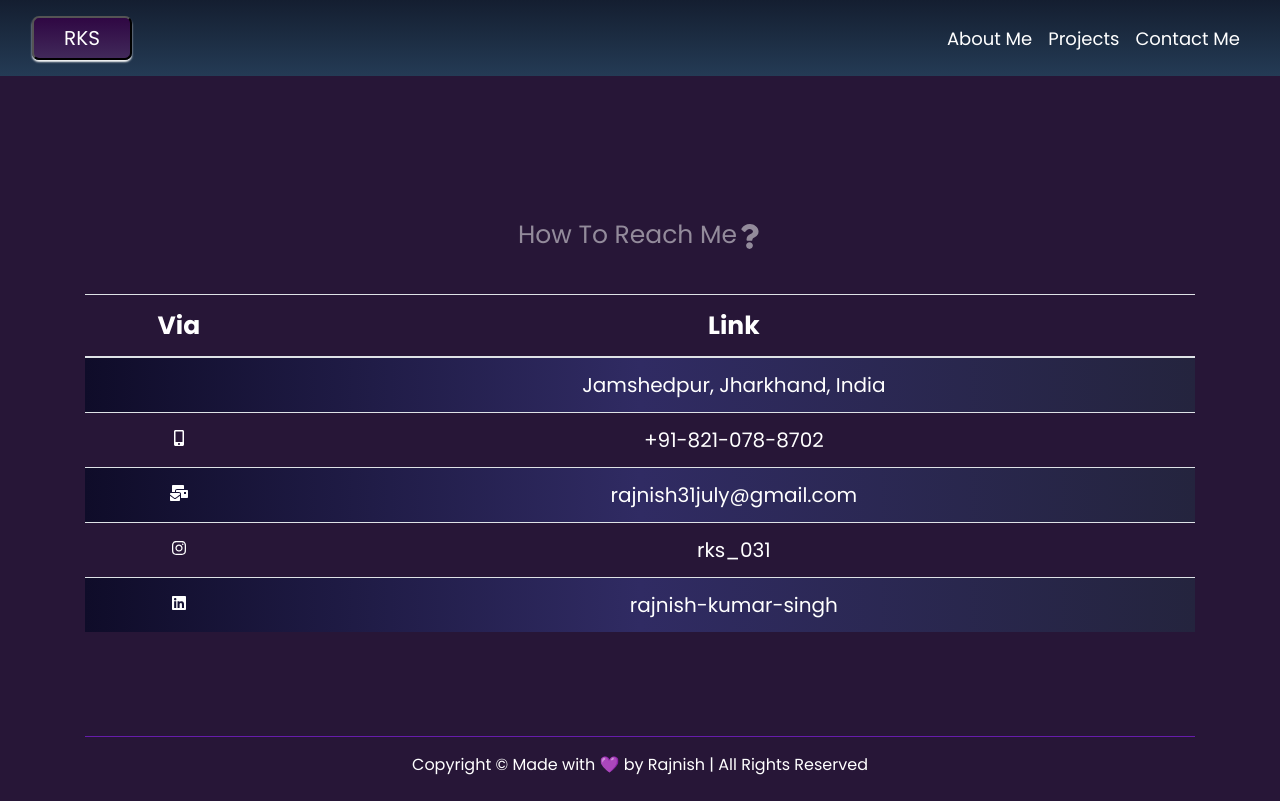
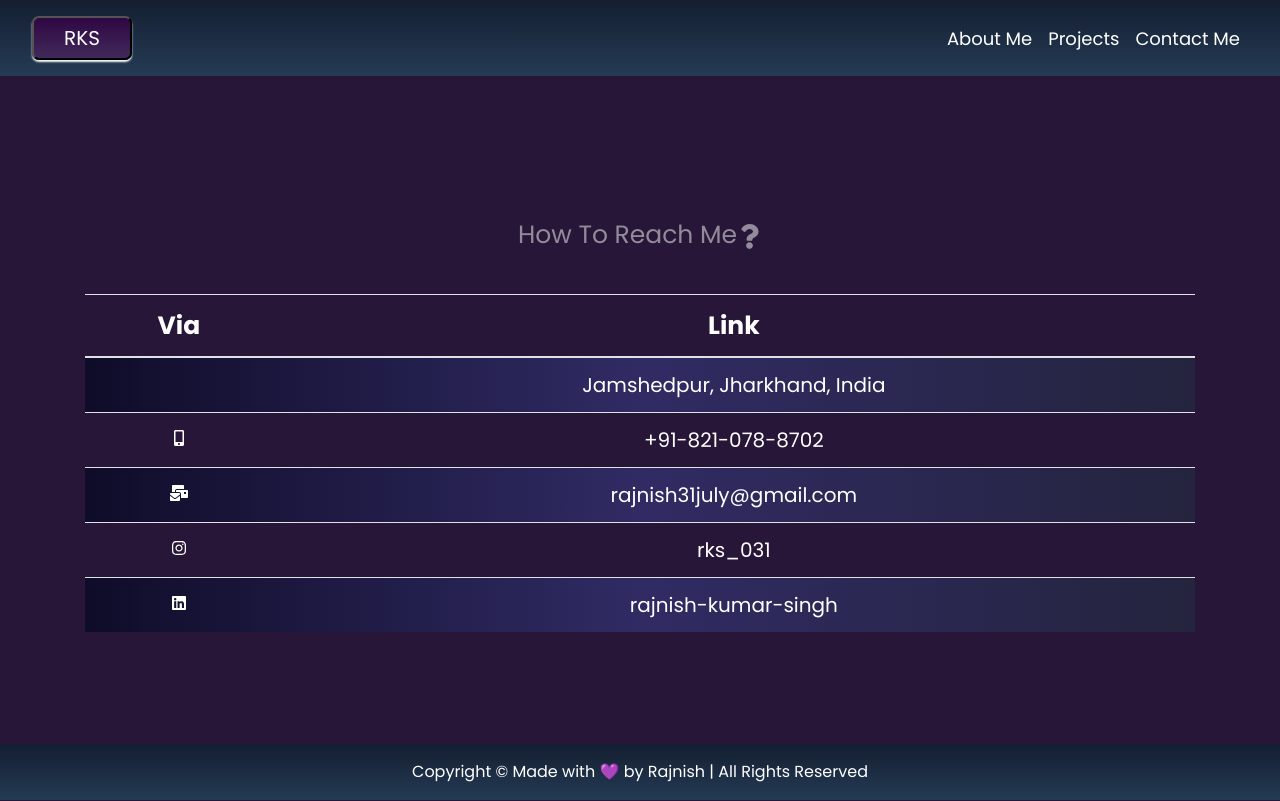
Before and after one commit to rks-031/portfolio-website, a React (Create React App) app: page /contact in a window 1280 px wide. Built offline with nearby package versions, Linux system fonts and the light colour scheme; some icons are missing.

Commit message:
footer fixed at bottom

```diff
--- a/src/components/Footer.js
+++ b/src/components/Footer.js
@@ -3,8 +3,10 @@ import React from "react";
 export default function Footer() {
   return (
     <div>
-      <hr />
-      <div className="text-white pb-4 pt-1text-align-center text-center">
+      <div
+        className="text-white pb-3 pt-3 text-align-center text-center fixed-bottom"
+        style={{ background: "linear-gradient(to bottom, #141e30, #243b55)" }}
+      >
         Copyright &copy; Made with 💜 by Rajnish | All Rights Reserved
       </div>
     </div>
```
